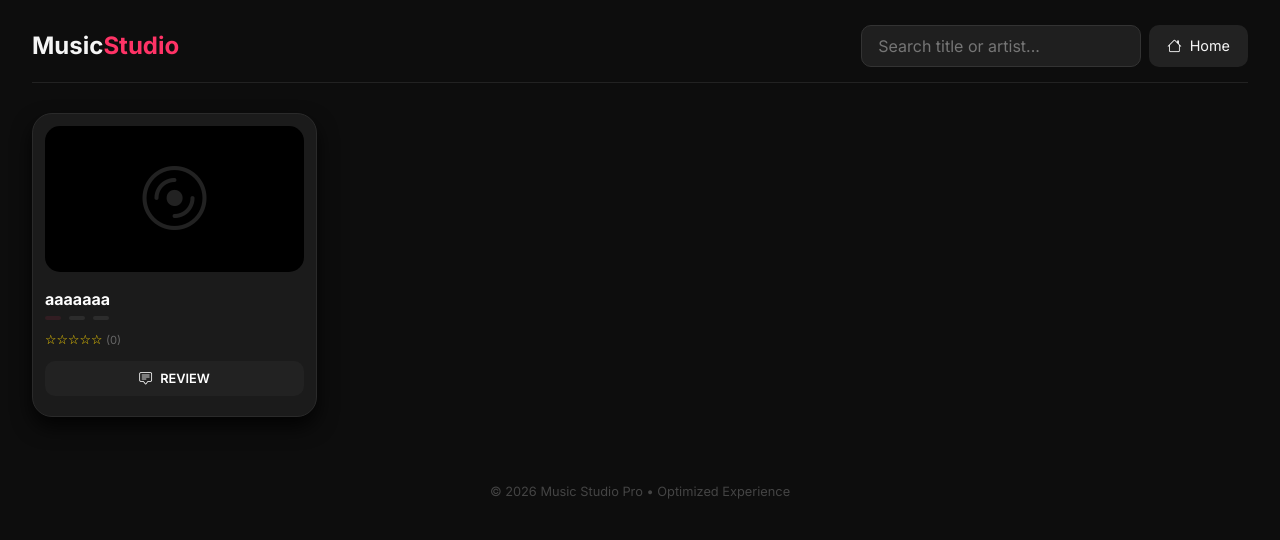
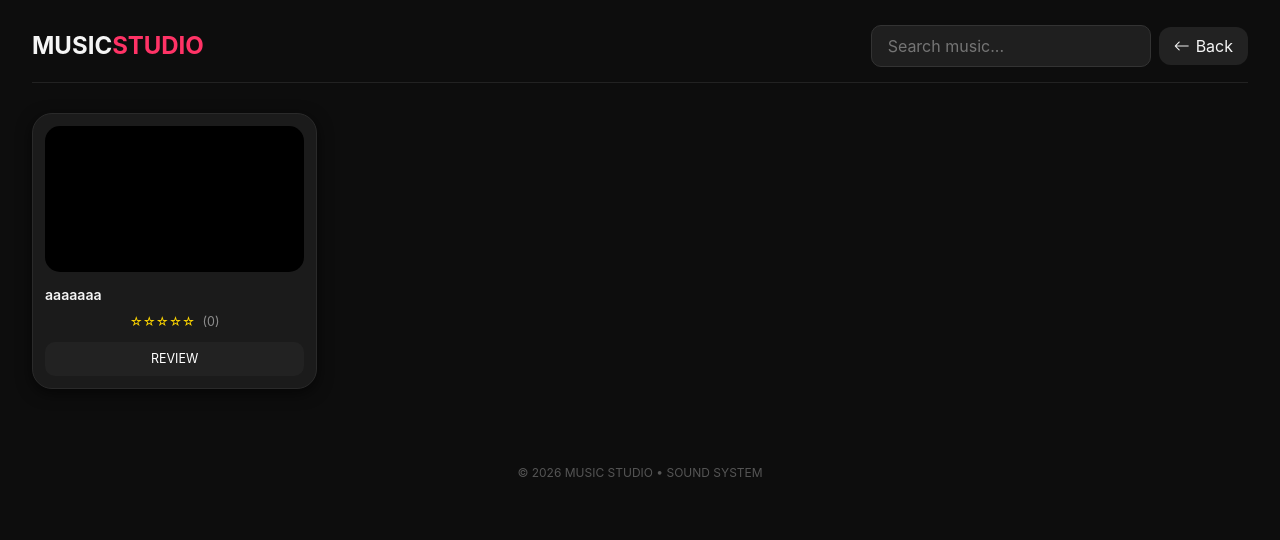
Before and after one commit to ShakeelAijaz1233223/Project-full-stack-, a PHP site: page /user_music_view.php in a window 1280 px wide. Shown: the top 540 px of the page. Run offline with PHP 8.4, Linux system fonts and the light colour scheme; data comes from the database, SQL or seed files in the repository; tables that the repository leaves empty or names only in its code hold one stand-in row (values such as "Sample post"); data that the repository does not hold is empty.

Commit message:
Updates: 2026-02-07T14:03:47.005Z

```diff
--- a/user/user_music_view.php
+++ b/user/user_music_view.php
@@ -21,13 +21,13 @@
 
 <!DOCTYPE html>
 <html lang="en">
+
 <head>
     <meta charset="UTF-8">
     <meta name="viewport" content="width=device-width, initial-scale=1.0">
-    <title>Music Studio | Pro Home</title>
+    <title>Music Studio | Home</title>
     <link href="https://cdn.jsdelivr.net/npm/bootstrap@5.3.0/dist/css/bootstrap.min.css" rel="stylesheet">
     <link href="https://cdn.jsdelivr.net/npm/bootstrap-icons@1.11.1/font/bootstrap-icons.css" rel="stylesheet">
-    <link href="https://fonts.googleapis.com/css2?family=Inter:wght@300;400;600;700&display=swap" rel="stylesheet">
 
     <style>
        :root {
@@ -37,17 +37,16 @@
     --accent-grad: linear-gradient(135deg, #ff3366, #ff9933);
     --text-main: #f5f5f5;
     --text-muted: #999;
-            --shadow: rgba(0,0,0,0.8);
+    --shadow: rgba(0,0,0,0.6);
 }
 
+/* --- Body & Wrapper --- */
 body {
     background: var(--bg);
     color: var(--text-main);
     font-family: 'Inter', sans-serif;
     margin: 0;
-            overflow-x: hidden;
 }
-
 .studio-wrapper {
     width: 95%;
     margin: 0 auto;
@@ -63,7 +62,6 @@
     padding-bottom: 15px;
     margin-bottom: 30px;
 }
-
 .search-box {
     background: #1f1f1f;
     border: 1px solid #333;
@@ -71,259 +69,246 @@
     border-radius: 10px;
     padding: 8px 16px;
     width: 280px;
-            transition: 0.3s;
+    transition: all 0.3s;
 }
-
 .search-box:focus {
     outline: none;
     border-color: var(--accent);
-            box-shadow: 0 0 12px rgba(255, 51, 102, 0.3);
+    box-shadow: 0 0 8px var(--accent);
 }
-
 .btn-back {
     background: #222;
     border: none;
     color: var(--text-main);
-            padding: 7px 18px;
-            border-radius: 10px;
-            text-decoration: none;
+    padding: 7px 15px;
+    border-radius: 12px;
     display: flex;
     align-items: center;
-            gap: 8px;
-            font-size: 0.9rem;
+    gap: 6px;
+    text-decoration: none;
     transition: 0.3s;
 }
-
 .btn-back:hover {
     background: var(--accent);
     color: #fff;
 }
 
-        /* --- Grid & Cards --- */
+/* --- Grid & Music Cards --- */
 .grid {
     display: grid;
-            grid-template-columns: repeat(auto-fill, minmax(280px, 1fr));
+    grid-template-columns: repeat(auto-fill, minmax(240px, 1fr));
     gap: 25px;
 }
-
-        .music-card {
+.album-card {
     background: var(--card);
     border-radius: 20px;
+    overflow: hidden;
     padding: 12px;
+    position: relative;
     border: 1px solid #2a2a2a;
-            box-shadow: 0 10px 20px var(--shadow);
-            transition: all 0.3s ease;
-            position: relative;
+    box-shadow: 0 4px 15px var(--shadow);
+    transition: transform 0.3s, box-shadow 0.3s, border-color 0.3s;
+}
+.album-card:hover {
+    transform: translateY(-6px);
+    border-color: var(--accent);
+    box-shadow: 0 8px 20px var(--shadow);
 }
 
-        .music-card:hover {
-            transform: translateY(-8px);
-            border-color: var(--accent);
-        }
-
-        /* --- Visualizer / Media Wrapper --- */
-        .media-wrapper {
+/* --- Disc / Media Wrapper --- */
+.disc-wrapper {
     position: relative;
     width: 100%;
     aspect-ratio: 16/9;
     background: #000;
     border-radius: 15px;
     overflow: hidden;
-            margin-bottom: 15px;
+    margin-bottom: 12px;
     display: flex;
     align-items: center;
     justify-content: center;
 }
 
-        /* Spinning Record Effect on hover or play */
-        .record-icon {
-            font-size: 4rem;
-            color: #222;
-            transition: 0.5s;
-        }
-
-        .music-card.playing .record-icon {
-            color: var(--accent);
-            animation: spin 3s linear infinite;
-        }
-
-        @keyframes spin {
-            from { transform: rotate(0deg); }
-            to { transform: rotate(360deg); }
-        }
-
 /* --- Play Button --- */
 .play-btn {
+    width: 50px;
+    height: 50px;
+    font-size: 1.5rem;
+    border-radius: 50%;
+    border: none;
+    background: var(--accent-grad);
+    color: #fff;
+    display: flex;
+    align-items: center;
+    justify-content: center;
+    cursor: pointer;
     position: absolute;
     top: 50%;
     left: 50%;
     transform: translate(-50%, -50%);
-            width: 50px;
-            height: 50px;
-            background: var(--accent-grad);
-            border-radius: 50%;
+    box-shadow: 0 0 20px var(--accent);
+    opacity: 0;
+    transition: transform 0.3s, opacity 0.3s;
+}
+.album-card:hover .play-btn {
+    opacity: 1;
+}
+.play-btn:hover {
+    transform: translate(-50%, -50%) scale(1.2);
+}
+
+/* --- Custom Controls --- */
+.custom-controls {
+    position: absolute;
+    bottom: 6px;
+    left: 6px;
+    right: 6px;
+    display: flex;
+    align-items: center;
+    justify-content: space-between;
+    padding: 5px 12px;
+    background: rgba(30, 30, 30, 0.75);
+    backdrop-filter: blur(6px);
+    opacity: 0;
+    border-radius: 0 0 12px 12px;
+    transition: opacity 0.3s;
+}
+.disc-wrapper:hover .custom-controls {
+    opacity: 1;
+}
+.custom-controls button {
+    background: none;
     border: none;
     color: #fff;
-            display: flex;
-            align-items: center;
-            justify-content: center;
-            font-size: 1.5rem;
     cursor: pointer;
-            z-index: 10;
-            transition: 0.3s;
-            box-shadow: 0 0 15px rgba(255, 51, 102, 0.5);
-            opacity: 0;
+    font-size: 1.2rem;
+    transition: 0.25s;
+}
+.custom-controls button:hover {
+    color: var(--accent);
+    transform: scale(1.25);
+}
+.custom-controls input[type="range"] {
+    flex: 1;
+    margin: 0 6px;
+    accent-color: var(--accent);
+    background: rgba(255, 255, 255, 0.12);
+    border-radius: 4px;
 }
 
-        .music-card:hover .play-btn {
-            opacity: 1;
-            transform: translate(-50%, -50%) scale(1.1);
-        }
-
-        /* --- Controls --- */
-        .custom-controls {
-            position: absolute;
-            bottom: 0; left: 0; right: 0;
-            background: linear-gradient(transparent, rgba(0,0,0,0.9));
-            padding: 10px;
-            display: flex;
-            align-items: center;
-            gap: 10px;
-            z-index: 11;
-            opacity: 0;
-            transition: 0.3s;
-        }
-
-        .media-wrapper:hover .custom-controls {
-            opacity: 1;
-        }
-
-        .progress-range {
-            flex: 1;
-            height: 5px;
-            accent-color: var(--accent);
-            cursor: pointer;
-        }
-
-        /* --- Text Styling --- */
+/* --- Titles & Artists --- */
 .title {
-            font-size: 1rem;
-            font-weight: 700;
-            margin: 0;
-            color: #fff;
+    font-weight: 600;
+    font-size: 0.88rem;
+    margin: 6px 0 2px;
     white-space: nowrap;
     overflow: hidden;
     text-overflow: ellipsis;
 }
-
-        .meta-info {
-            display: flex;
-            gap: 8px;
-            margin: 5px 0 10px;
-            font-size: 0.75rem;
-            flex-wrap: wrap;
+.artist {
+    font-size: 0.78rem;
+    color: var(--text-muted);
+    margin-bottom: 8px;
 }
 
-        .meta-info span {
-            background: rgba(255,255,255,0.08);
-            padding: 2px 8px;
-            border-radius: 5px;
-            color: var(--text-muted);
+/* --- Stars --- */
+.stars-display {
+    font-size: 0.78rem;
+    color: #ffd700;
+    margin-bottom: 10px;
+    text-align: center;
 }
 
-        .artist-tag {
-            color: var(--accent) !important;
-            font-weight: 600;
-            background: rgba(255, 51, 102, 0.1) !important;
-        }
-
-        .stars-display {
-            color: #ffd700;
-            font-size: 0.8rem;
-            margin-bottom: 12px;
-        }
-
+/* --- Review Button --- */
 .rev-btn {
+    background: #222;
+    color: #fff;
+    border: none;
+    font-size: 0.78rem;
     width: 100%;
     padding: 8px;
     border-radius: 10px;
-            border: none;
-            background: #222;
-            color: #fff;
-            font-size: 0.8rem;
-            font-weight: 600;
+    cursor: pointer;
     transition: 0.3s;
-            margin-bottom: 8px;
 }
-
 .rev-btn:hover {
     background: var(--accent);
 }
 
-        .dl-btn {
-            display: flex;
-            align-items: center;
-            justify-content: center;
-            gap: 6px;
-            width: 100%;
-            padding: 6px;
-            border-radius: 8px;
-            background: rgba(255,255,255,0.05);
-            color: var(--text-muted);
-            font-size: 0.75rem;
-            text-decoration: none;
+/* --- Video Download Button --- */
+.download-btn {
+    display: block;
+    text-align: center;
+    font-size: 0.85rem;
+    padding: 7px;
+    border-radius: 10px;
     transition: 0.3s;
 }
-
-        .dl-btn:hover {
-            background: #333;
+.download-btn:hover {
+    background: var(--accent);
     color: #fff;
 }
 
-        /* --- Review Modal --- */
+/* --- Review Overlay --- */
 #reviewOverlay {
     display: none;
     position: fixed;
-            top: 0; left: 0; width: 100%; height: 100%;
-            background: rgba(0,0,0,0.9);
-            backdrop-filter: blur(8px);
+    top: 0;
+    left: 0;
+    width: 100%; height: 100%;
+    background: rgba(0,0,0,0.95);
+    backdrop-filter: blur(6px);
     z-index: 9999;
     align-items: center;
     justify-content: center;
 }
-
 .review-box {
-            background: #151515;
-            padding: 30px;
-            border-radius: 20px;
+    background: var(--card);
     width: 90%;
-            max-width: 400px;
-            border: 1px solid #333;
+    max-width: 420px;
+    padding: 35px;
+    border-radius: 22px;
+    border: 1px solid #2a2a2a;
 }
-
 .star-rating {
     display: flex;
     flex-direction: row-reverse;
     justify-content: center;
-            gap: 5px;
-            margin-bottom: 20px;
+    gap: 10px;
+    margin-bottom: 18px;
+}
+.star-rating input { display: none; }
+.star-rating label {
+    font-size: 2.2rem;
+    color: #333;
+    cursor: pointer;
+    transition: 0.3s;
+}
+.star-rating label:hover,
+.star-rating label:hover~label,
+.star-rating input:checked~label {
+    color: #ffd700;
 }
 
-        .star-rating label { font-size: 2.5rem; color: #333; cursor: pointer; }
-        .star-rating input { display: none; }
-        .star-rating label:hover, .star-rating label:hover~label, .star-rating input:checked~label { color: #ffd700; }
+/* --- Footer --- */
+footer {
+    text-align: center;
+    padding: 50px 0;
+    font-size: 0.75rem;
+    color: #555;
+}
 
-        footer { text-align: center; padding: 40px; color: #444; font-size: 0.8rem; }
     </style>
 </head>
+
 <body>
 
     <div class="studio-wrapper">
         <div class="header-section">
-        <h4 class="m-0 fw-bold">Music<span style="color: var(--accent);">Studio</span></h4>
-        <div class="d-flex gap-2">
-            <input type="text" id="search" class="search-box" placeholder="Search title or artist...">
-            <a href="index.php" class="btn-back"><i class="bi bi-house"></i> Home</a>
+            <h4 class="m-0 fw-bold">MUSIC<span style="color: var(--accent);">STUDIO</span></h4>
+            <div class="d-flex align-items-center gap-2">
+                <input type="text" id="search" class="search-box" placeholder="Search music...">
+                <a href="javascript:history.back()" class="btn-back"><i class="bi bi-arrow-left"></i> Back</a>
             </div>
         </div>
 
@@ -331,45 +316,31 @@
             <?php while ($row = mysqli_fetch_assoc($music)):
                 $avg = round($row['avg_rating'], 1);
             ?>
-            <div class="music-card" data-search="<?= strtolower($row['title'] . ' ' . $row['artist']); ?>">
-                <div class="media-wrapper">
-                    <i class="bi bi-disc record-icon"></i>
-
-                    <button class="play-btn" onclick="handleAudio('<?= $row['id'] ?>', this)">
-                        <i class="bi bi-play-fill"></i>
-                    </button>
-
+                <div class="album-card" data-title="<?= strtolower($row['title']); ?>" data-artist="<?= strtolower($row['artist']); ?>">
+                    <div class="disc-wrapper">
+                        <button class="play-btn"><i class="bi bi-play-fill"></i></button>
                         <div class="custom-controls">
-                        <input type="range" class="progress-range" min="0" max="100" value="0">
-                        <button onclick="toggleMute('<?= $row['id'] ?>', this)"><i class="bi bi-volume-up"></i></button>
+                            <input type="range" class="progress" min="0" max="100" value="0">
+                            <button class="mute-btn"><i class="bi bi-volume-up"></i></button>
                         </div>
                     </div>
-
-                <p class="title"><?= htmlspecialchars($row['title']) ?></p>
-
-                <div class="meta-info">
-                    <span class="artist-tag"><?= htmlspecialchars($row['artist']) ?></span>
-                    <span><?= htmlspecialchars($row['album']) ?></span>
-                    <span><?= htmlspecialchars($row['year']) ?></span>
-                </div>
-
+                    <div class="title"><?= htmlspecialchars($row['title']); ?></div>
+                    <div class="artist"><?= htmlspecialchars($row['artist']); ?></div>
                     <div class="stars-display">
                         <?php for ($i = 1; $i <= 5; $i++) echo ($i <= $avg) ? '★' : '☆'; ?>
-                    <span style="color: #666; font-size: 0.7rem;">(<?= $row['total_reviews'] ?>)</span>
+                        <span class="text-white opacity-50 ms-1">(<?= $row['total_reviews']; ?>)</span>
                     </div>
+                    <button class="rev-btn" onclick="openReview('<?= $row['id']; ?>','<?= addslashes($row['title']); ?>')">REVIEW</button>
 
-                <button class="rev-btn" onclick="openReview('<?= $row['id'] ?>', '<?= addslashes($row['title']) ?>')">
-                    <i class="bi bi-chat-square-text me-2"></i>REVIEW
-                </button>
-
+                    <!-- Video Download Button -->
                     <?php if (!empty($row['video'])): ?>
-                    <a href="../admin/uploads/music/<?= $row['video']; ?>" download class="dl-btn">
-                        <i class="bi bi-cloud-arrow-down"></i> Download Video
+                        <a href="../admin/uploads/music/<?= $row['video']; ?>" download class="btn w-100 mt-2 download-btn" style="background:#444; color:white; font-size:0.8rem; border-radius:6px; text-align:center;">
+                            <i class="bi bi-download"></i> Download Video
                         </a>
                     <?php endif; ?>
 
-                <audio id="aud-<?= $row['id'] ?>">
-                    <source src="../admin/uploads/music/<?= $row['file'] ?>" type="audio/mpeg">
+                    <audio id="audio-<?= $row['id']; ?>">
+                        <source src="../admin/uploads/music/<?= $row['file']; ?>" type="audio/mpeg">
                     </audio>
                 </div>
             <?php endwhile; ?>
@@ -378,85 +349,81 @@
 
     <div id="reviewOverlay">
         <div class="review-box">
-        <h5 class="text-center mb-1" id="revTitle">Music Name</h5>
-        <p class="text-center text-muted small mb-4">Rate your experience</p>
-
+            <div class="text-center mb-4">
+                <h5 class="fw-bold m-0" id="revTitle">Music Name</h5>
+                <small class="text-muted">How was your listening experience?</small>
+            </div>
             <form method="POST">
                 <input type="hidden" name="music_id" id="revMusicId">
                 <div class="star-rating">
-                <input type="radio" name="rating" value="5" id="s5" required><label for="s5">★</label>
-                <input type="radio" name="rating" value="4" id="s4"><label for="s4">★</label>
-                <input type="radio" name="rating" value="3" id="s3"><label for="s3">★</label>
-                <input type="radio" name="rating" value="2" id="s2"><label for="s2">★</label>
-                <input type="radio" name="rating" value="1" id="s1"><label for="s1">★</label>
+                    <input type="radio" name="rating" value="5" id="r5" required><label for="r5">★</label>
+                    <input type="radio" name="rating" value="4" id="r4"><label for="r4">★</label>
+                    <input type="radio" name="rating" value="3" id="r3"><label for="r3">★</label>
+                    <input type="radio" name="rating" value="2" id="r2"><label for="r2">★</label>
+                    <input type="radio" name="rating" value="1" id="r1"><label for="r1">★</label>
                 </div>
-            <textarea name="comment" class="form-control bg-dark text-white border-secondary mb-3" rows="3" placeholder="Write feedback..." required></textarea>
-            <div class="row g-2">
-                <div class="col-6"><button type="button" class="btn btn-secondary w-100" onclick="closeReview()">CANCEL</button></div>
-                <div class="col-6"><button type="submit" name="submit_review" class="btn w-100" style="background: var(--accent); color:#fff; border:none;">SUBMIT</button></div>
+                <textarea name="comment" class="form-control bg-dark text-white border-secondary mb-3" placeholder="Write your review..." required></textarea>
+                <div class="d-flex gap-2">
+                    <button type="button" class="btn btn-dark w-100" onclick="closeReview()">CANCEL</button>
+                    <button type="submit" name="submit_review" class="btn w-100" style="background: var(--accent); color:white;">POST NOW</button>
                 </div>
             </form>
         </div>
     </div>
 
-<footer>&copy; 2026 Music Studio Pro &bull; Optimized Experience</footer>
+    <footer>&copy; 2026 MUSIC STUDIO &bull; SOUND SYSTEM</footer>
 
     <script>
-    // Search Filter
-    document.getElementById("search").addEventListener("input", function() {
-        let val = this.value.toLowerCase();
-        document.querySelectorAll(".music-card").forEach(card => {
-            card.style.display = card.getAttribute('data-search').includes(val) ? "block" : "none";
-        });
-    });
+        const audios = document.querySelectorAll('audio');
+        const albumCards = document.querySelectorAll('.album-card');
 
-    // Play/Pause Logic
-    function handleAudio(id, btn) {
-        const audio = document.getElementById('aud-' + id);
-        const card = btn.closest('.music-card');
-        const icon = btn.querySelector('i');
+        albumCards.forEach(card => {
+            const btn = card.querySelector('.play-btn');
+            const audio = card.querySelector('audio');
+            const progress = card.querySelector('.progress');
+            const muteBtn = card.querySelector('.mute-btn');
 
-        // Stop other audios
-        document.querySelectorAll('audio').forEach(a => {
+            btn.addEventListener('click', () => {
+                audios.forEach(a => {
                     if (a !== audio) {
                         a.pause();
-                a.closest('.music-card').classList.remove('playing');
-                a.closest('.music-card').querySelector('.play-btn i').className = 'bi bi-play-fill';
+                        a.closest('.album-card').classList.remove('playing');
+                        a.closest('.album-card').querySelector('.play-btn i').className = 'bi bi-play-fill';
                     }
                 });
-
                 if (audio.paused) {
                     audio.play();
                     card.classList.add('playing');
-            icon.className = 'bi bi-pause-fill';
+                    btn.querySelector('i').className = 'bi bi-pause-fill';
                 } else {
                     audio.pause();
                     card.classList.remove('playing');
-            icon.className = 'bi bi-play-fill';
-        }
+                    btn.querySelector('i').className = 'bi bi-play-fill';
                 }
 
-    // Progress Bar
-    document.querySelectorAll('audio').forEach(audio => {
-        const wrapper = audio.closest('.music-card');
-        const progress = wrapper.querySelector('.progress-range');
-
                 audio.addEventListener('timeupdate', () => {
-            progress.value = (audio.currentTime / audio.duration) * 100 || 0;
+                    progress.value = (audio.currentTime / audio.duration) * 100;
+                });
             });
 
             progress.addEventListener('input', () => {
                 audio.currentTime = (progress.value / 100) * audio.duration;
             });
+
+            muteBtn.addEventListener('click', () => {
+                audio.muted = !audio.muted;
+                muteBtn.innerHTML = audio.muted ? '<i class="bi bi-volume-mute"></i>' : '<i class="bi bi-volume-up"></i>';
+            });
         });
 
-    function toggleMute(id, btn) {
-        const audio = document.getElementById('aud-' + id);
-        audio.muted = !audio.muted;
-        btn.innerHTML = audio.muted ? '<i class="bi bi-volume-mute"></i>' : '<i class="bi bi-volume-up"></i>';
-    }
+        document.getElementById('search').addEventListener('input', function() {
+            const val = this.value.toLowerCase();
+            albumCards.forEach(card => {
+                let txt = card.dataset.title + ' ' + card.dataset.artist;
+                card.style.display = txt.includes(val) ? 'block' : 'none';
+            });
+        });
 
-    // Modal
         function openReview(id, title) {
             document.getElementById('revMusicId').value = id;
             document.getElementById('revTitle').innerText = title;
@@ -469,4 +436,5 @@
     </script>
 
 </body>
+
 </html>
```
Lines whose indentation alone changed are shown as unchanged.
